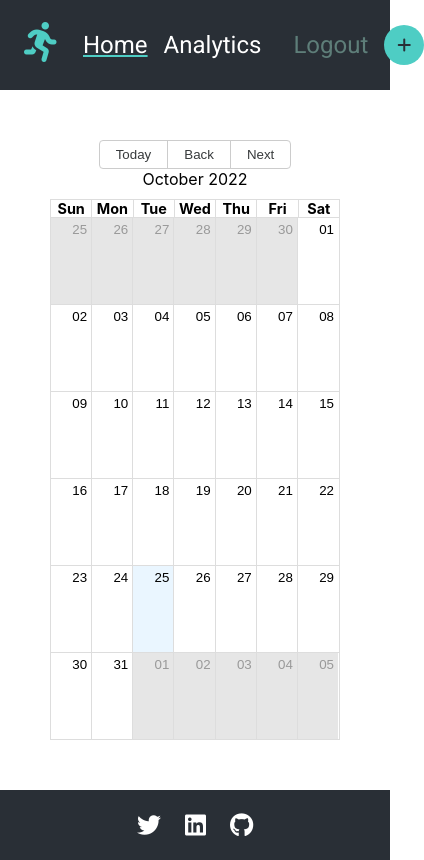
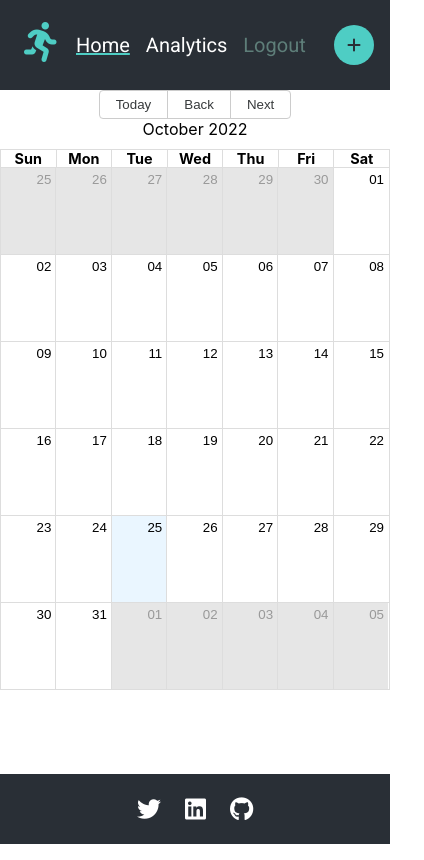
Before and after one commit to AlexImre/fitr-frontend-deployment, a React (Create React App) app: page /Home in a window 390 px wide. Shown: the whole page, 424 px wide, since content can reach past the window. Built offline with nearby package versions, Linux system fonts and the light colour scheme; no server answers.

Commit message:
fix mobile css

```diff
--- a/src/App.js
+++ b/src/App.js
@@ -5,6 +5,11 @@ import { Analytics } from "./Pages/Analytics.js";
 import { Register } from "./Pages/Register.js";
 import { LoginPage } from "./Pages/LoginPage.js";
 import { useNavigate, useLocation } from "react-router-dom";
+
+let apiPath = ''
+if (process.env.NODE_ENV === 'production') {
+    apiPath = '/api'
+}
 
 function App() {
 
@@ -23,7 +28,7 @@ function App() {
         headers: { 'Content-Type': 'application/json' }
     }
     try {
-      await fetch('/api/auth', requestOptions)
+      await fetch(`${apiPath}/auth`, requestOptions)
         .then((res) => handleAuth(res))
     } catch (err) {
       console.log(err);
@@ -61,7 +66,7 @@ function App() {
   }
   try {
     console.log('You are fetching GET allEvents!');
-    await fetch('/api/allEvents', requestOptions)
+    await fetch(`${apiPath}/allevents`, requestOptions)
       .then(res => res.json())
       .then(res => handleAddAllEvents(res));
   } catch (err) {
--- a/src/Components/AddActivity/AddActivity.js
+++ b/src/Components/AddActivity/AddActivity.js
@@ -2,6 +2,11 @@ import React from 'react';
 import DatePicker from "react-datepicker";
 import "react-datepicker/dist/react-datepicker.css";
 import './AddActivity.css';
+
+let apiPath = ''
+if (process.env.NODE_ENV === 'production') {
+    apiPath = '/api'
+}
 
 export const AddActivity = (props) => {
 
@@ -39,7 +44,7 @@ export const AddActivity = (props) => {
             }
         })
     };
-    await fetch('/api/addEvent', requestOptions)
+    await fetch(`${apiPath}/addEvent`, requestOptions)
       .then(res => res.json(res))
       .then(res => updateStateAfterAddingEvent(res));
 }
--- /dev/null
+++ b/src/Components/Calendar/CalendarComponent.css
@@ -0,0 +1,10 @@
+.rbc-calendar {
+    height: 600px;
+    margin: 50px;
+}
+
+@media screen and (max-width: 768px) {
+    .rbc-calendar {
+        margin: 0px;
+    }
+}
--- a/src/Components/Calendar/CalendarComponent.js
+++ b/src/Components/Calendar/CalendarComponent.js
@@ -5,6 +5,7 @@ import parse from "date-fns/parse";
 import startOfWeek from "date-fns/startOfWeek";
 import getDay from "date-fns/getDay";
 import "react-big-calendar/lib/css/react-big-calendar.css";
+import './CalendarComponent.css';
 
 const locales = {
   "en-US": require('date-fns/locale/en-US')
@@ -57,7 +58,7 @@ export const CalendarComponent = (props) => {
       showAllEvents={true}
       allEvents
       enableAutoScroll={true}
-      style={{height: 600, margin: 50}}
+      // style={{height: 600, margin: 50}}
       onSelectEvent={props.handleEventSelection}
       eventPropGetter={eventStyleGetter} />
   </div>
--- a/src/Components/Header/Header.css
+++ b/src/Components/Header/Header.css
@@ -95,7 +95,23 @@
         margin: 0;
     }
 
+    .HeaderLogoutTitle {
+        margin: 0;
+        padding: 0;
+        font-size: 20px;
+    }
+
     .HeaderHomeTitle {
         padding: 0;
+        padding-left: 0.5rem;
+        font-size: 20px;
+    }
+
+    .HeaderAnalyticsTitle {
+        font-size: 20px;
+    }
+
+    .header-running {
+        width: 20px;
     }
 }
--- a/src/Components/Header/Header.js
+++ b/src/Components/Header/Header.js
@@ -2,6 +2,11 @@ import React from 'react'
 import './Header.css';
 import { NavLink, useLocation } from 'react-router-dom';
 import { useNavigate } from 'react-router-dom';
+
+let apiPath = ''
+if (process.env.NODE_ENV === 'production') {
+    apiPath = '/api'
+}
 
 export const Header = (props) => {
 
@@ -16,7 +21,7 @@ export const Header = (props) => {
             headers: { 'Content-Type': 'application/json'},
         };
         // CHECK IF AFTER LOGOUT YOU CAN JUST GO STRAIGHT BACK TO /HOME!
-        await fetch('/api/logout', requestOptions)
+        await fetch(`${apiPath}/logout`, requestOptions)
             .then(navigate('/Login'));
     }
 
@@ -24,7 +29,7 @@ export const Header = (props) => {
         <div className="HeaderTitleContainer">
             <div className='HeaderTitleLeft'>
                 <div className='HeaderLogo'>
-                    <i className="fa-solid fa-person-running"></i>
+                    <i className="fa-solid fa-person-running header-running"></i>
                     <span className='HeaderLogoTitle'>Fitr</span>
                 </div>
                 <span className='HeaderHomeTitle'>
--- a/src/Pages/Home.js
+++ b/src/Pages/Home.js
@@ -5,6 +5,11 @@ import { AddActivity } from '../Components/AddActivity/AddActivity';
 import { Header } from '../Components/Header/Header';
 import { CalendarComponent } from '../Components/Calendar/CalendarComponent';
 import { Footer } from '../Components/Footer/Footer';
+
+let apiPath = ''
+if (process.env.NODE_ENV === 'production') {
+    apiPath = '/api'
+}
 
 export function Home(props) {
     // STATE VARIABLES
@@ -52,7 +57,7 @@ export function Home(props) {
                 headers: { 'Content-Type': 'application/json' },
                 body: JSON.stringify({ eventId: eventId })
             };
-            await fetch('/api/delete', requestOptions)
+            await fetch(`${apiPath}/delete`, requestOptions)
                 .then(updateStateAfterDeletingEvent(e));
         }
     }
--- a/src/Pages/Login.css
+++ b/src/Pages/Login.css
@@ -22,6 +22,13 @@
     border-radius: 6px;
     box-shadow: rgba(0, 0, 0, 0.1) 0 5px 5px;
     font-size: 14px;
+}
+
+@media screen and (max-width: 768px) {
+    .LoginWrapper {
+        margin-top: 1rem;
+        padding: 3rem 4rem 3rem 4rem;
+    }
 }
 
 .LoginTitle {
--- a/src/Pages/LoginPage.js
+++ b/src/Pages/LoginPage.js
@@ -3,6 +3,11 @@ import './Login.css';
 import { Link } from 'react-router-dom';
 import { Footer } from '../Components/Footer/Footer';
 import { useNavigate } from 'react-router-dom';
+
+let apiPath = ''
+if (process.env.NODE_ENV === 'production') {
+    apiPath = '/api'
+}
 
 export const LoginPage = (props) => {
     // STATE VARIABLES
@@ -50,7 +55,7 @@ export const LoginPage = (props) => {
                 pw: password
             })
         };
-        await fetch('/api/login', requestOptions)
+        await fetch(`${apiPath}/login`, requestOptions)
             .then((res) => handleLogin(res));
     }
 
--- a/src/Pages/Register.js
+++ b/src/Pages/Register.js
@@ -1,6 +1,11 @@
 import React, { useState } from 'react';
 import { Link, useNavigate } from 'react-router-dom';
 import { Footer } from '../Components/Footer/Footer';
+
+let apiPath = ''
+if (process.env.NODE_ENV === 'production') {
+    apiPath = '/api'
+}
 
 export const Register = () => {
     const navigate = useNavigate();
@@ -34,7 +39,7 @@ export const Register = () => {
             body: JSON.stringify({ uname: username, pw: password })
         };
         console.log(requestOptions.body);
-        await fetch('/api/register', requestOptions).then((res) => handleRegisterStatuses(res));
+        await fetch(`${apiPath}/register`, requestOptions).then((res) => handleRegisterStatuses(res));
     }
 
     // method="post" action="register"
```
Also changed, not shown: 1 other file (tests, documents, lock files or other folders).
